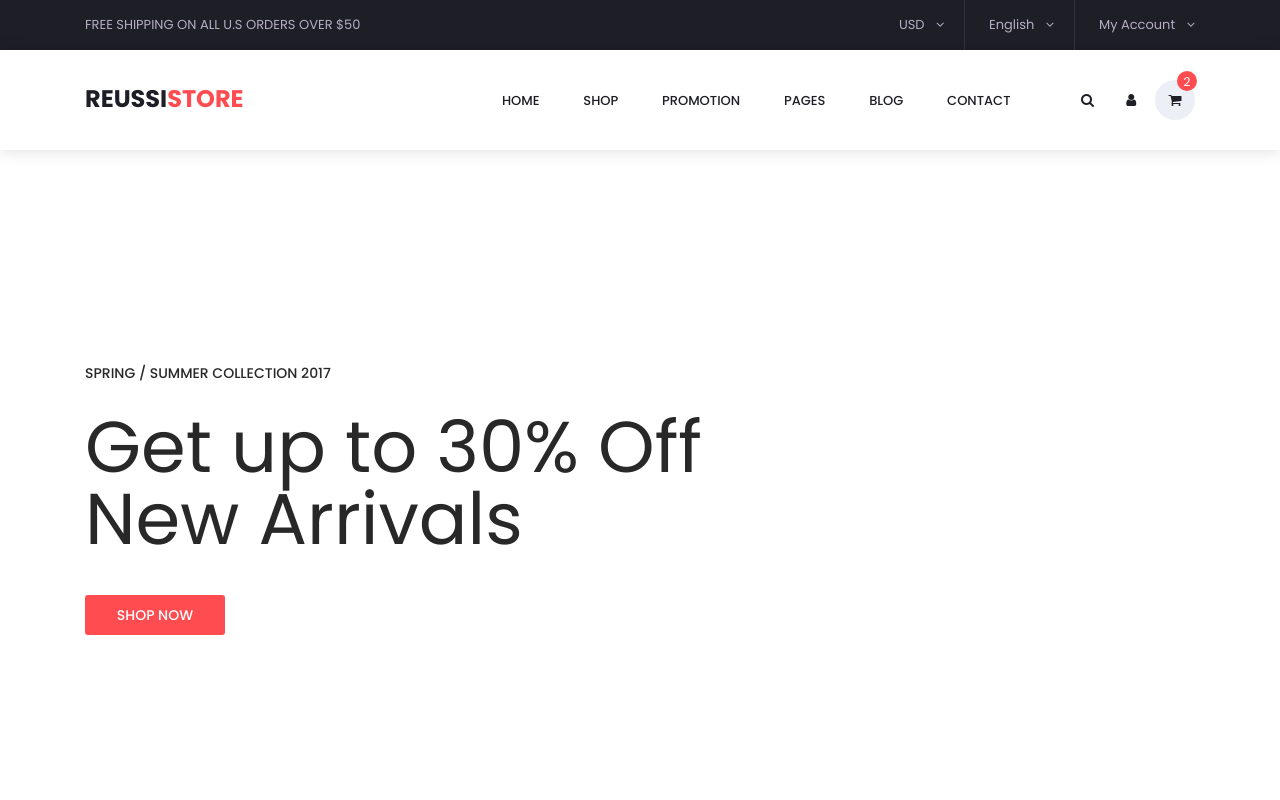
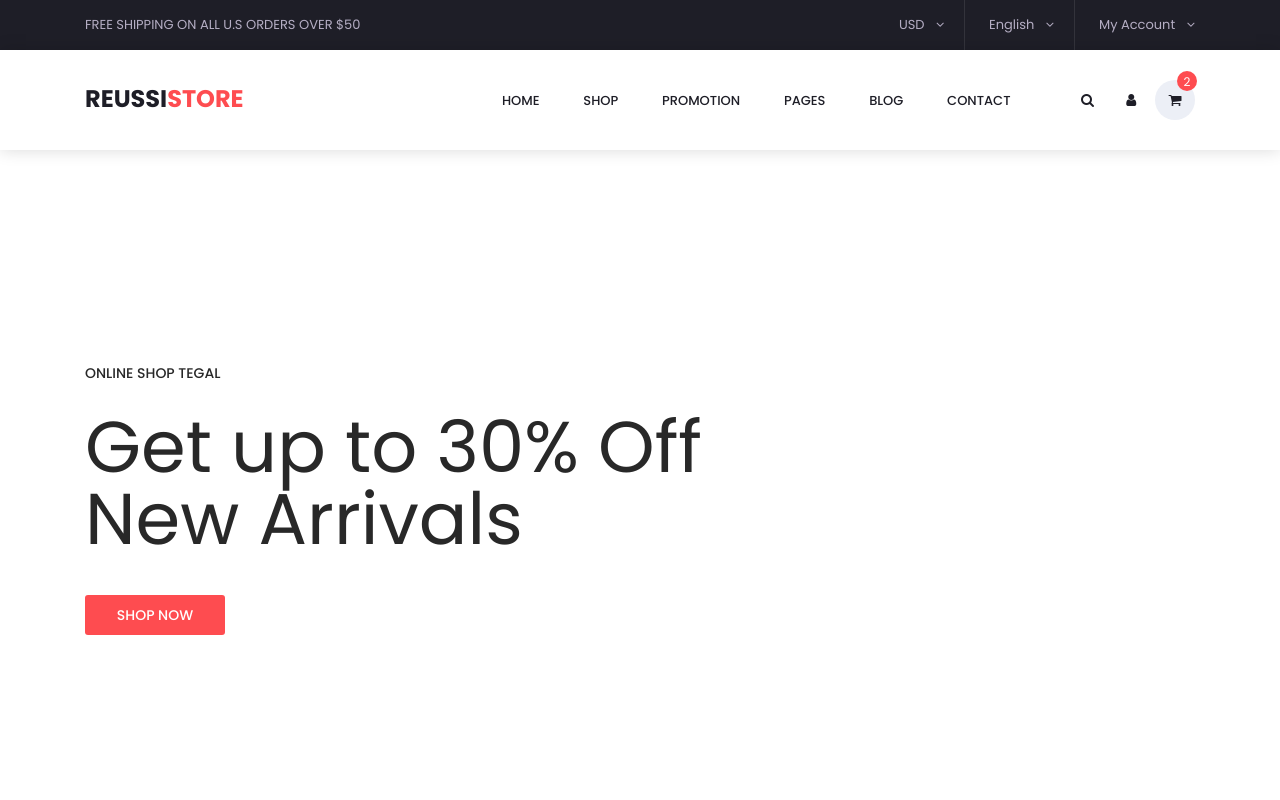
Before and after one commit to irvan125/reussistore, a plain HTML site: page index.html in a window 1280 px wide. Shown: the top 800 px of the page. Drawn offline with Linux system fonts and the light colour scheme.

Commit message:
Update index.html

```diff
--- a/index.html
+++ b/index.html
@@ -174,7 +174,7 @@
 			<div class="row align-items-center fill_height">
 				<div class="col">
 					<div class="main_slider_content">
-						<h6>Spring / Summer Collection 2017</h6>
+						<h6>Online Shop Tegal</h6>
 						<h1>Get up to 30% Off New Arrivals</h1>
 						<div class="red_button shop_now_button"><a href="#">shop now</a></div>
 					</div>
```
